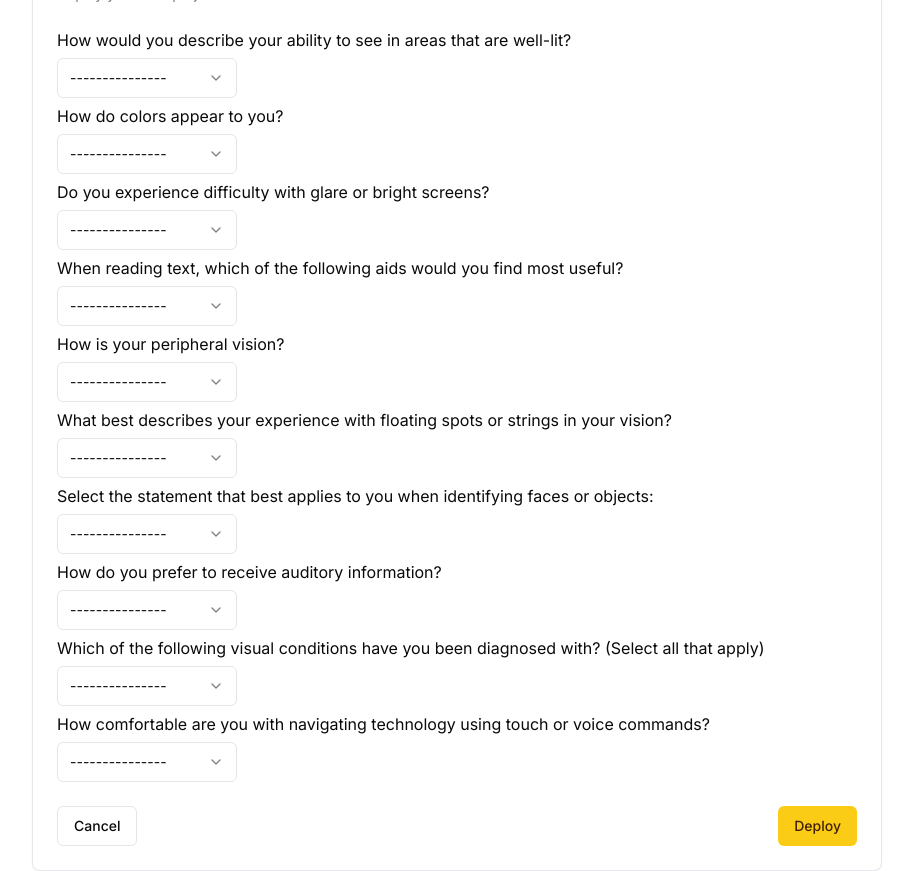
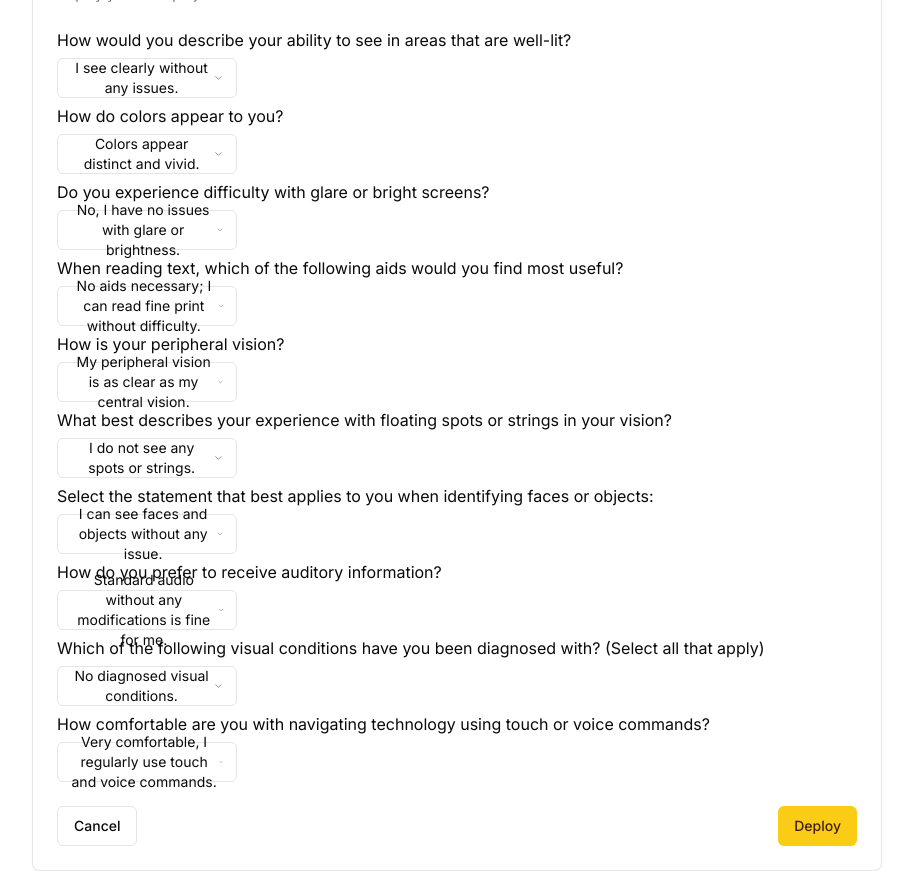
Before and after one commit to Jad229/HackNJIT2023, a Next.js app: page / in a window 1280 px wide. Shown: the whole page, without its empty margins (183-1096 px from the left). Built offline with nearby package versions, Linux system fonts and the light colour scheme.

Commit message:
removed placeholder and unused imports

```diff
--- a/src/components/FormElements/QuestionSelect.tsx
+++ b/src/components/FormElements/QuestionSelect.tsx
@@ -19,7 +19,7 @@ function QuestionSelect({ question, name, options }: QuestionSelectProps) {
       <label htmlFor={name}>{question}</label>
       <Select>
         <SelectTrigger className="w-[180px]">
-          <SelectValue placeholder="---------------" />
+          <SelectValue placeholder={options[0]} />
         </SelectTrigger>
         <SelectContent>
           {options.map((option, idx) => (
```
